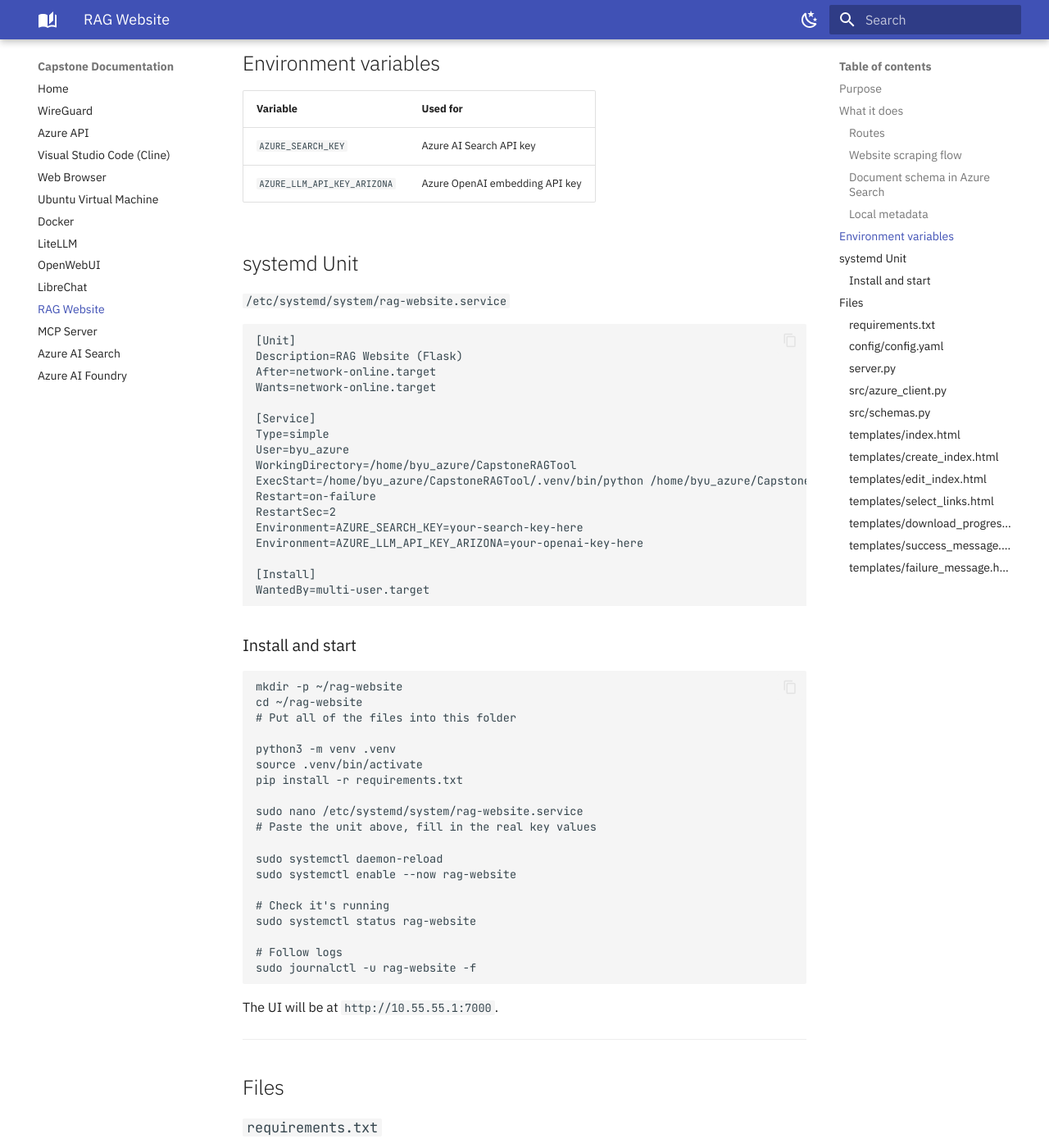
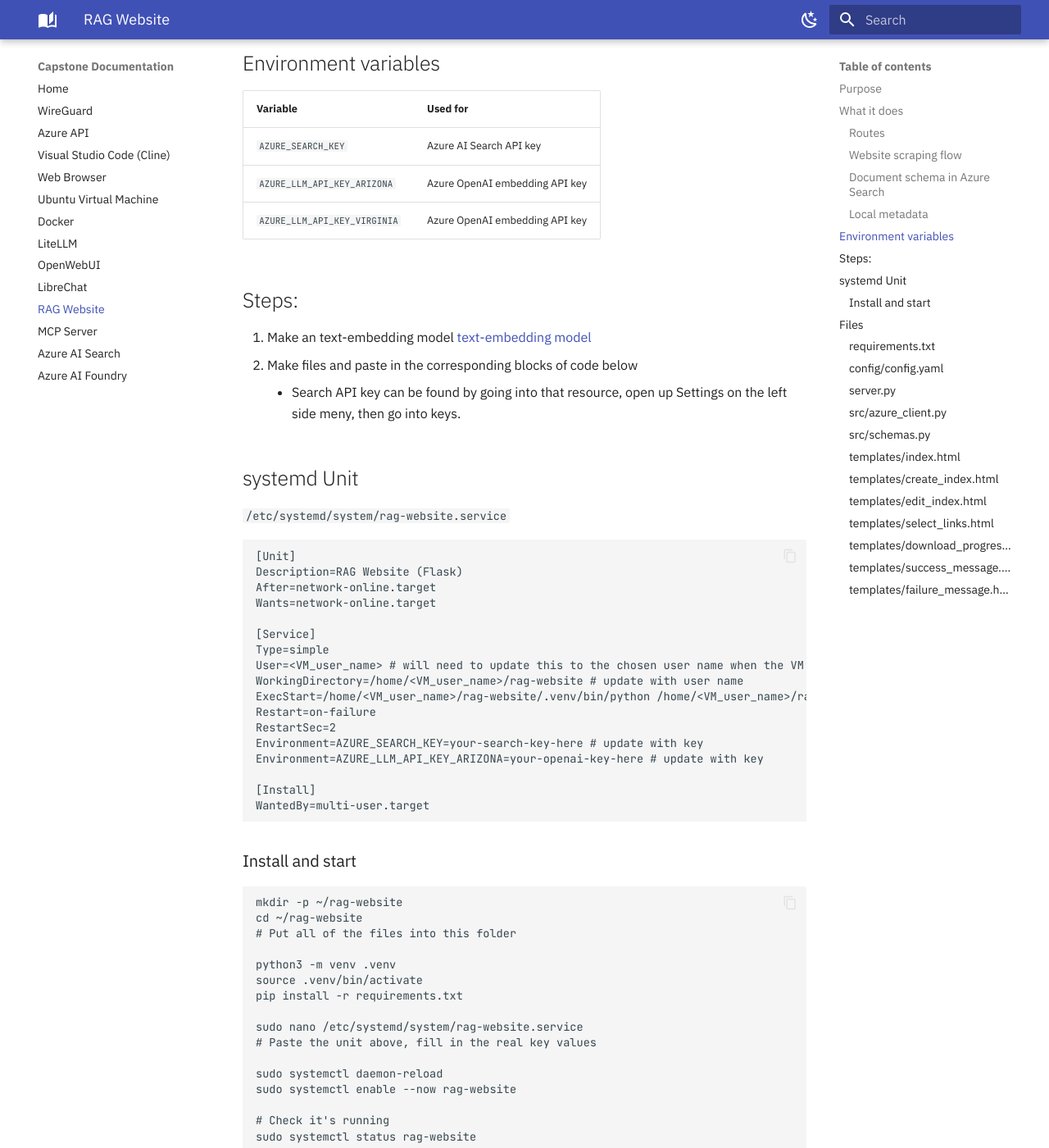
Before and after one commit to Zabuddia/capstone-documentation, an MkDocs documentation site: the page built from docs/rag-website.md, in a window 1280 px wide and 1400 px high, scrolled down 1605 px. Shown: the whole window at 82% size. Built offline with MkDocs 1.6.1 and Material for MkDocs 9.7.7, drawn with Linux system fonts in a browser that asks for light colours.

Commit message:
OpenWebUI and Rag-website documentation updated

```diff
--- a/docs/rag-website.md
+++ b/docs/rag-website.md
@@ -51,6 +51,14 @@
 |---|---|
 | `AZURE_SEARCH_KEY` | Azure AI Search API key |
 | `AZURE_LLM_API_KEY_ARIZONA` | Azure OpenAI embedding API key |
+| `AZURE_LLM_API_KEY_VIRGINIA` | Azure OpenAI embedding API key |
+
+## Steps:
+
+1. Make an text-embedding model [text-embedding model](azure-ai-foundry.md#step-3-deploy-an-ai-model)
+2. Make files and paste in the corresponding blocks of code below
+
+    * Search API key can be found by going into that resource, open up Settings on the left side meny, then go into keys.
 
 
 ## systemd Unit
@@ -65,13 +73,13 @@
 
 [Service]
 Type=simple
-User=byu_azure
-WorkingDirectory=/home/byu_azure/CapstoneRAGTool
-ExecStart=/home/byu_azure/CapstoneRAGTool/.venv/bin/python /home/byu_azure/CapstoneRAGTool/server.py --host 10.55.55.1 --port 7000
+User=<VM_user_name> # will need to update this to the chosen user name when the VM was created
+WorkingDirectory=/home/<VM_user_name>/rag-website # update with user name
+ExecStart=/home/<VM_user_name>/rag-website/.venv/bin/python /home/<VM_user_name>/rag-website/server.py --host 10.55.55.1 --port 7000 # update with user name
 Restart=on-failure
 RestartSec=2
-Environment=AZURE_SEARCH_KEY=your-search-key-here
-Environment=AZURE_LLM_API_KEY_ARIZONA=your-openai-key-here
+Environment=AZURE_SEARCH_KEY=your-search-key-here # update with key
+Environment=AZURE_LLM_API_KEY_ARIZONA=your-openai-key-here # update with key
 
 [Install]
 WantedBy=multi-user.target
```
Also changed, not shown: docs/openwebui.md (+3 -5 lines).
